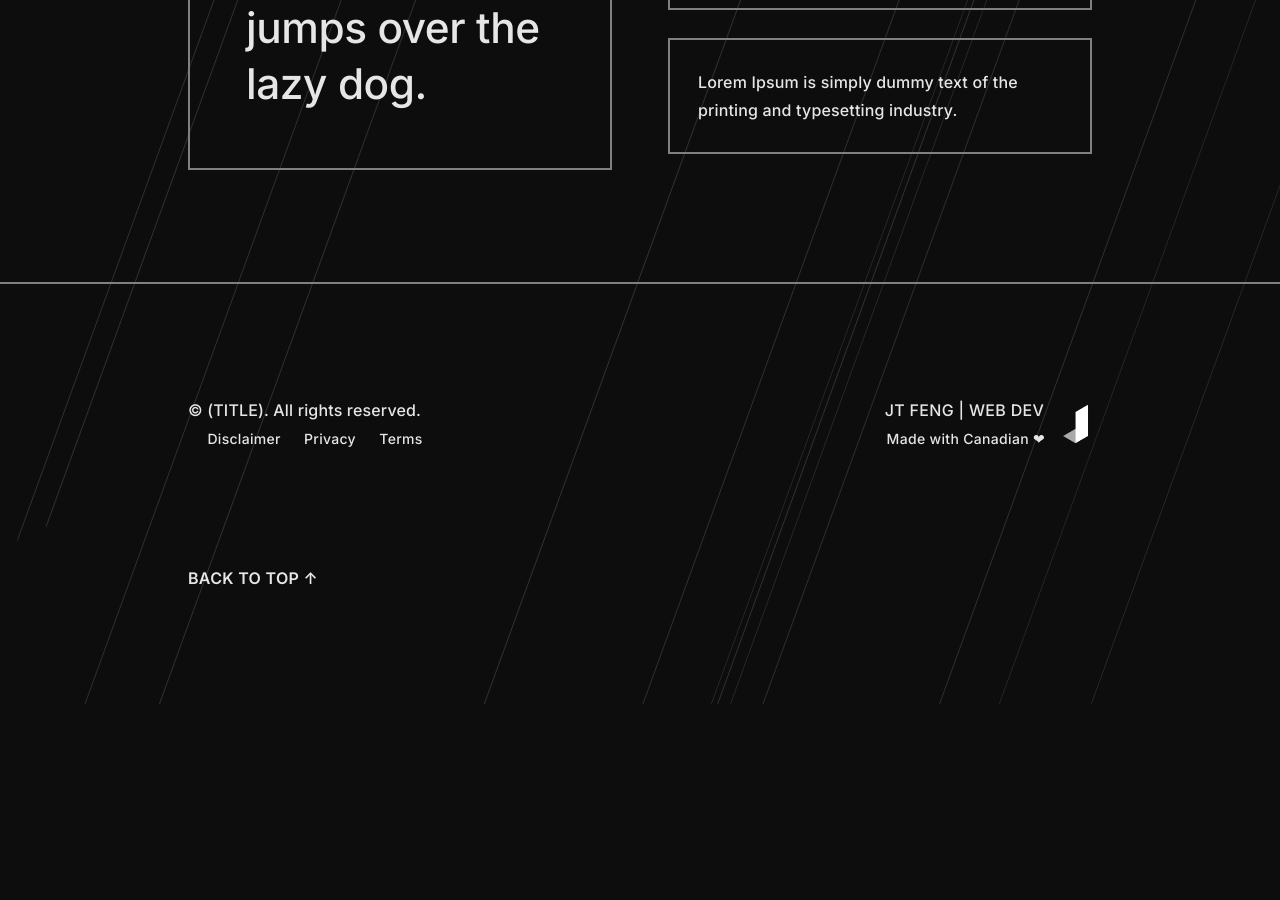
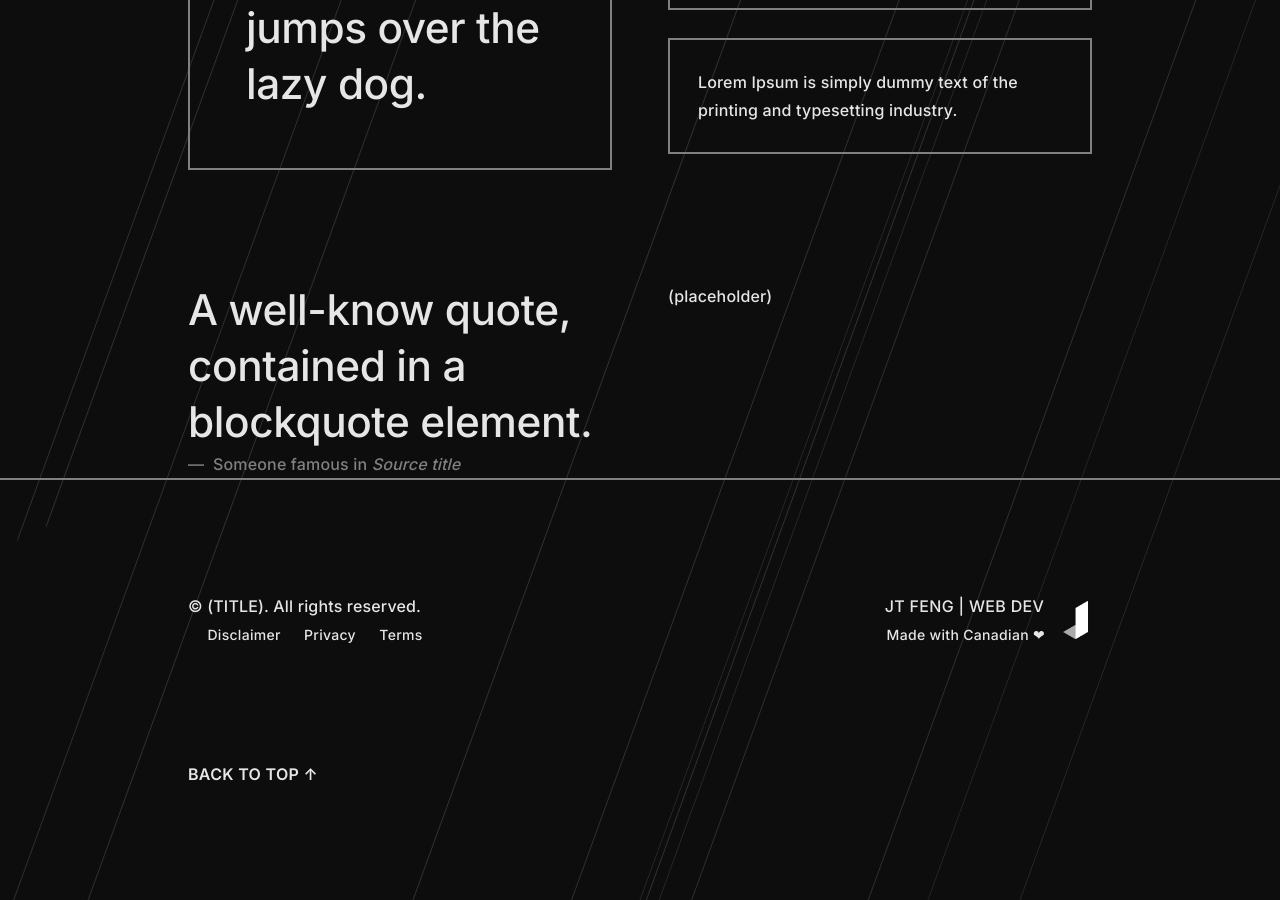
Before and after one commit to jingtianfeng/jekytrap, a Jekyll site: the page built from index.html, in a window 1280 px wide and 900 px high, scrolled down 756 px. Built offline with Jekyll 4.4.1, drawn with Linux system fonts in a browser that asks for light colours; before the commit the page ends 1460 px from its top, so only the background shows below that.

Commit message:
ADD TO index: start section1

```diff
--- a/index.html
+++ b/index.html
@@ -37,3 +37,28 @@
         </div>
     </div>
 </header>
+<section id="{{ page.id }}-section1"
+         class="">
+    <div class="container">
+        <div class="row g-5">
+            <div class="col-4 col-lg-2 vstack gap-4">
+                <figure class="">
+                    <blockquote class="blockquote">
+                        <p>
+                            A well-know quote, contained in a blockquote element.
+                        </p>
+                    </blockquote>
+                    <figcaption class="blockquote-footer">
+                        Someone famous in
+                        <cite title="Source title">
+                            Source title
+                        </cite>
+                    </figcaption>
+                </figure>
+            </div>
+            <div class="col-4 col-lg-2 vstack gap-4">
+                (placeholder)
+            </div>
+        </div>
+    </div>
+</section>
```
